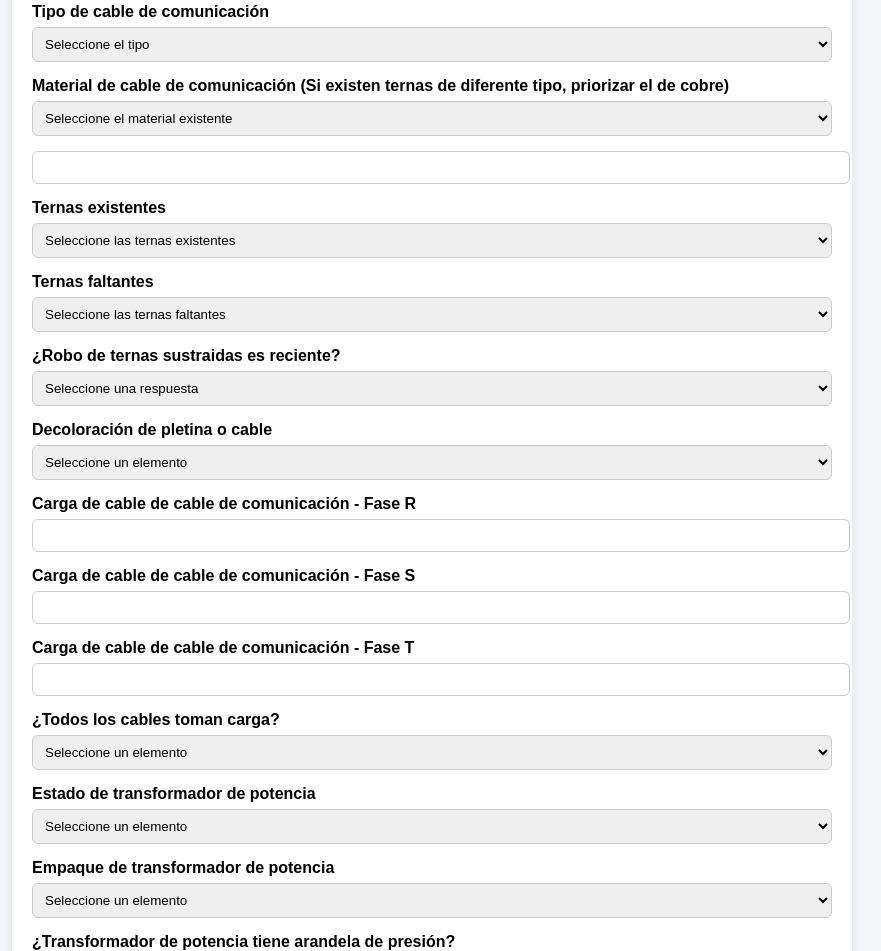
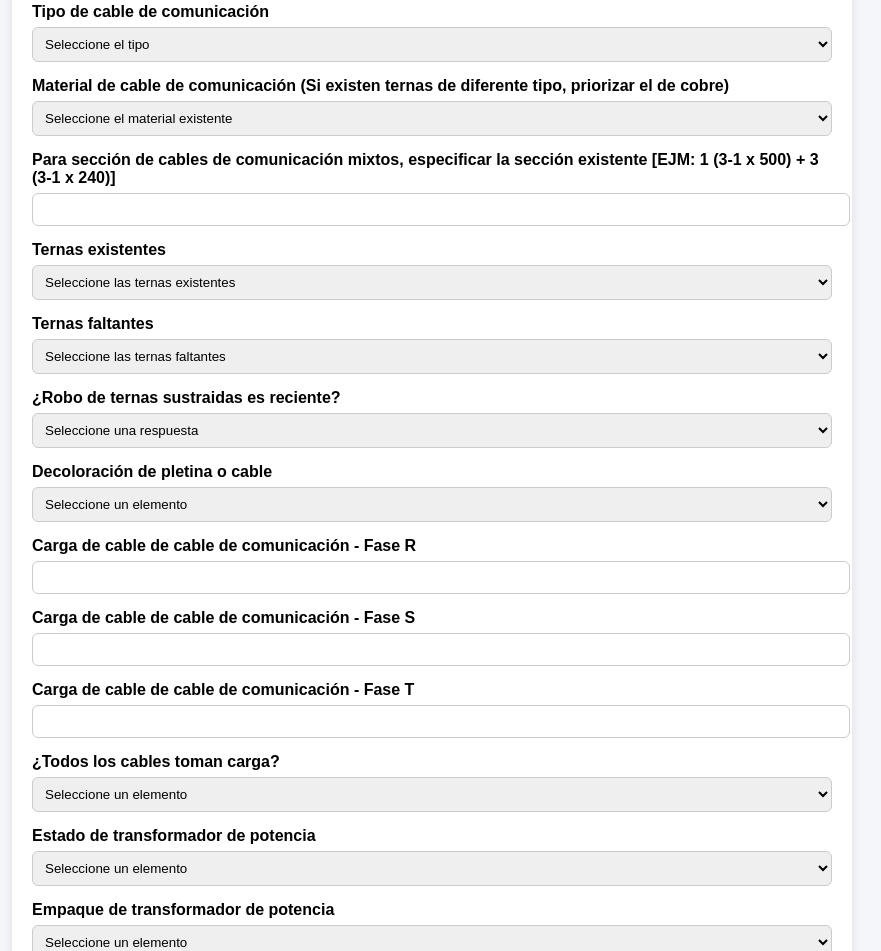
Before and after one commit to wendyespejo51-web/Forms, a plain HTML site: page index.html in a window 1280 px wide. Shown: the part 776-1727 px from the top of the page, without its empty margins (208-1089 px from the left). Drawn offline with Linux system fonts and the light colour scheme.

Commit message:
Update index.html

```diff
--- a/index.html
+++ b/index.html
@@ -151,7 +151,7 @@
 
       <!-- Cable de comunicacion mixto -->
       <div class="form-group">
-        <!-- <label for="Cablemixto">Para sección de cables de comunicación mixtos, especificar la sección existente [EJM: 1 (3-1 x 500) + 3 (3-1 x 240)]</label> -->
+        <label for="Cablemixto">Para sección de cables de comunicación mixtos, especificar la sección existente [EJM: 1 (3-1 x 500) + 3 (3-1 x 240)]</label>
         <input type="text" id="Cablemixto" name="Cablemixto" required>
       </div>
 
```
